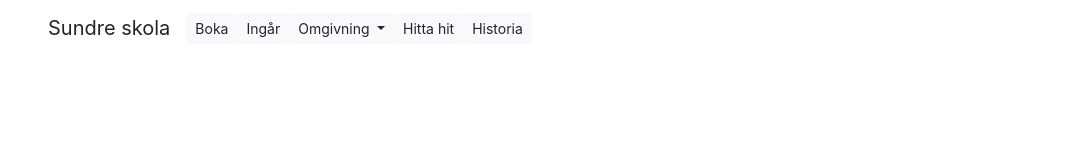
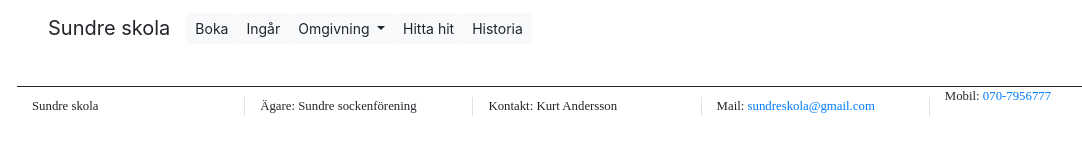
Before and after one commit to PROG17/Andreas_Samuel, a website: page public/index.html in a window 1280 px wide. Shown: the whole page, without its empty margins (53-1135 px from the left). Drawn offline with nearby package versions, Linux system fonts and the light colour scheme; no server answers.

Commit message:
completed footer

```diff
--- a/public/index.css
+++ b/public/index.css
@@ -41,3 +41,21 @@
 .no-border-table{
     border:none;
 }
+
+footer{
+    font-size: 80%;
+    font-family: serif;
+}
+
+footer .row{
+    /* padding-top: 10px; */
+    border-top: solid;
+    border-width: thin;
+    margin-top: 10px;
+}
+
+footer .border-right{
+    margin-top: 10px;
+    border-right-width: thin !important;
+    border-right: solid;
+}
--- a/public/index.html
+++ b/public/index.html
@@ -261,7 +261,25 @@
       </article>
     </section>
     <footer>
-
+      <address>
+        <div class="row">
+          <div class="col border-right">
+              Sundre skola
+          </div>
+          <div class="col border-right">
+              Ägare: Sundre sockenförening
+          </div>
+          <div class="col border-right">
+              Kontakt: Kurt Andersson
+          </div>
+          <div class="col border-right">
+              Mail: <a href="mailto:sundreskola@gmail.com">sundreskola@gmail.com</a>
+          </div>
+          <div class="col">
+              Mobil: <a href="tel:+46707956777">070-7956777</a>
+          </div>
+        </div>
+      </address>
     </footer>
   </div>
   <script>
```
